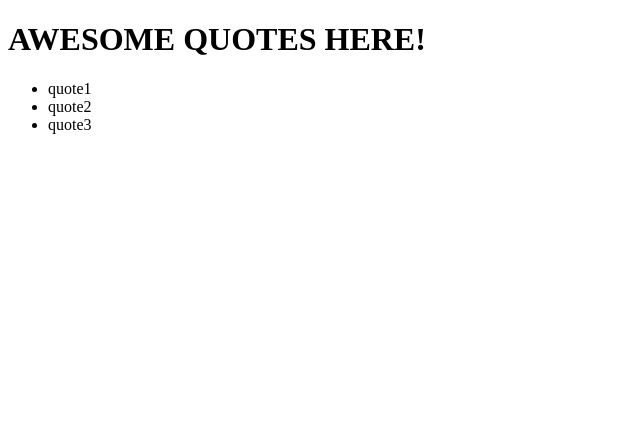
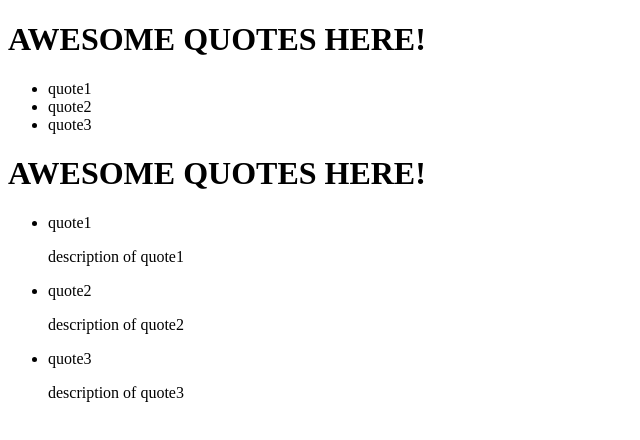
Before and after one commit to GasaGentille/QuotesApp, an Angular app: page / in a window 1280 px wide. Shown: the top 440 px of the page, without its empty margins (0-640 px from the left). Built offline with nearby package versions, Linux system fonts and the light colour scheme.

Commit message:
Creating quote description paragraph

```diff
--- a/src/app/app.component.html
+++ b/src/app/app.component.html
@@ -6,5 +6,6 @@
     </li>
   </ul>
 </div>
+<app-quote></app-quote>
 <!--
 <router-outlet></router-outlet> -->
--- a/src/app/app.module.ts
+++ b/src/app/app.module.ts
@@ -3,10 +3,14 @@ import { NgModule } from '@angular/core';
 
 import { AppRoutingModule } from './app-routing.module';
 import { AppComponent } from './app.component';
+import { QuoteComponent } from './quote/quote.component';
+import { QuoteDetailComponent } from './quote-detail/quote-detail.component';
 
 @NgModule({
   declarations: [
-    AppComponent
+    AppComponent,
+    QuoteComponent,
+    QuoteDetailComponent
   ],
   imports: [
     BrowserModule,
--- /dev/null
+++ b/src/app/quote-detail/quote-detail.component.html
@@ -0,0 +1,3 @@
+<p>
+    {{quote.quote_description}}
+  </p>
--- /dev/null
+++ b/src/app/quote-detail/quote-detail.component.ts
@@ -0,0 +1,18 @@
+import { Component, OnInit, Input} from '@angular/core';
+import { Quote } from '../quote';
+
+
+@Component({
+  selector: 'app-quote-detail',
+  templateUrl: './quote-detail.component.html',
+  styleUrls: ['./quote-detail.component.css']
+})
+export class QuoteDetailComponent implements OnInit {
+
+  @Input() quote: Quote;
+  constructor() { }
+
+  ngOnInit() {
+  }
+
+}
--- /dev/null
+++ b/src/app/quote/quote.component.html
@@ -0,0 +1,9 @@
+<div>
+    <h1>AWESOME QUOTES HERE!</h1>
+    <ul>
+      <li *ngFor='let quote of quotes'>
+        {{quote.quote_name}}
+        <app-quote-detail [quote]='quote'></app-quote-detail>
+      </li>
+    </ul>
+  </div>
--- /dev/null
+++ b/src/app/quote/quote.component.ts
@@ -0,0 +1,22 @@
+import { Component, OnInit } from '@angular/core';
+import { Quote } from '../quote';
+
+@Component({
+  selector: 'app-quote',
+  templateUrl: './quote.component.html',
+  styleUrls: ['./quote.component.css']
+})
+export class QuoteComponent implements OnInit {
+
+  quotes: Quote [] =[
+    { quote_id:1,quote_name:'quote1',quote_description: 'description of quote1' },
+    { quote_id:2,quote_name:'quote2',quote_description: 'description of quote2' },
+    { quote_id:1,quote_name:'quote3',quote_description: 'description of quote3' },
+   ];
+
+  constructor() { }
+
+  ngOnInit() {
+  }
+
+}
```
Also changed, not shown: src/app/quote-detail/quote-detail.component.css (added), src/app/quote/quote.component.css (added), 2 other files (tests, documents, lock files or other folders).
